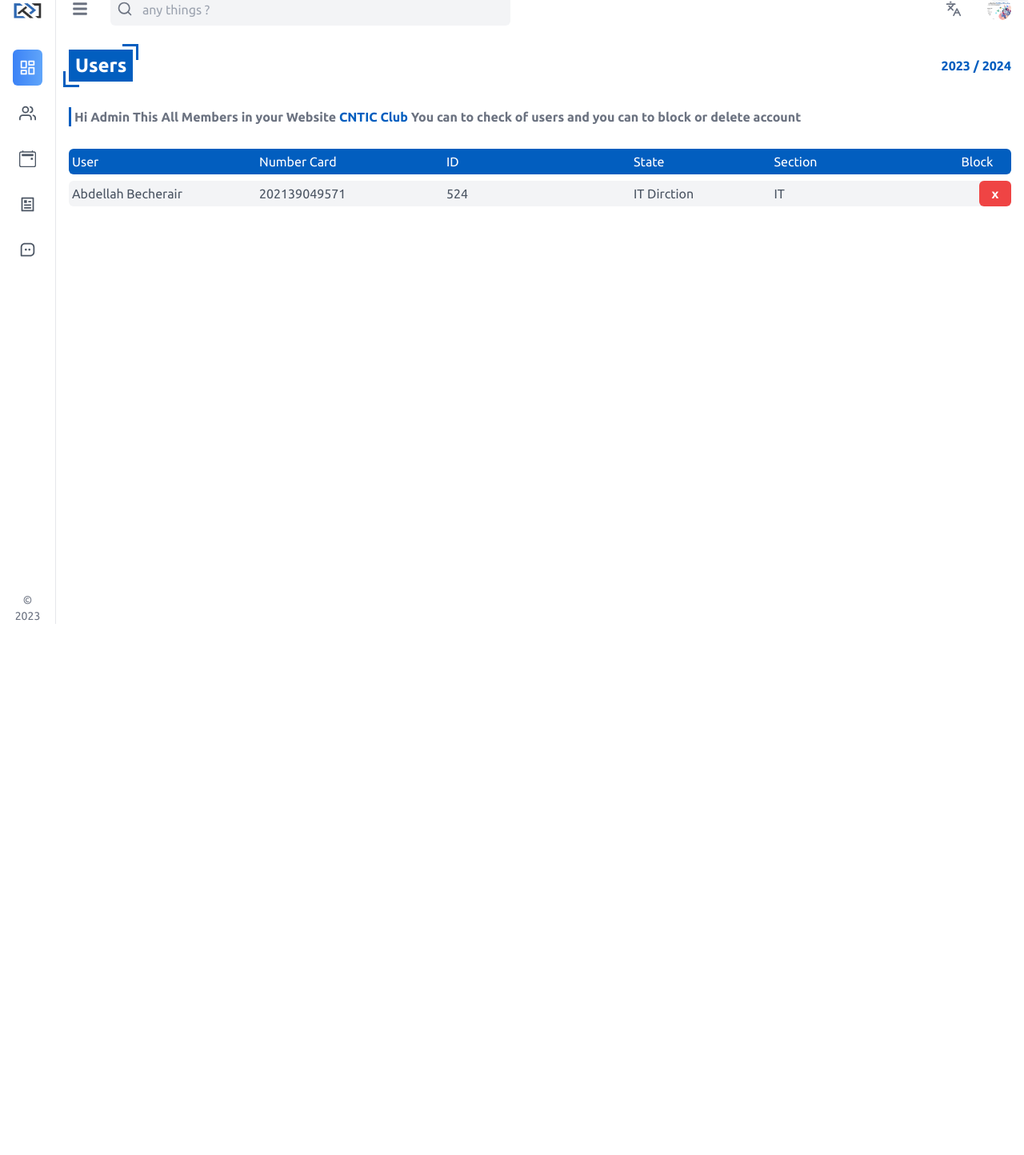
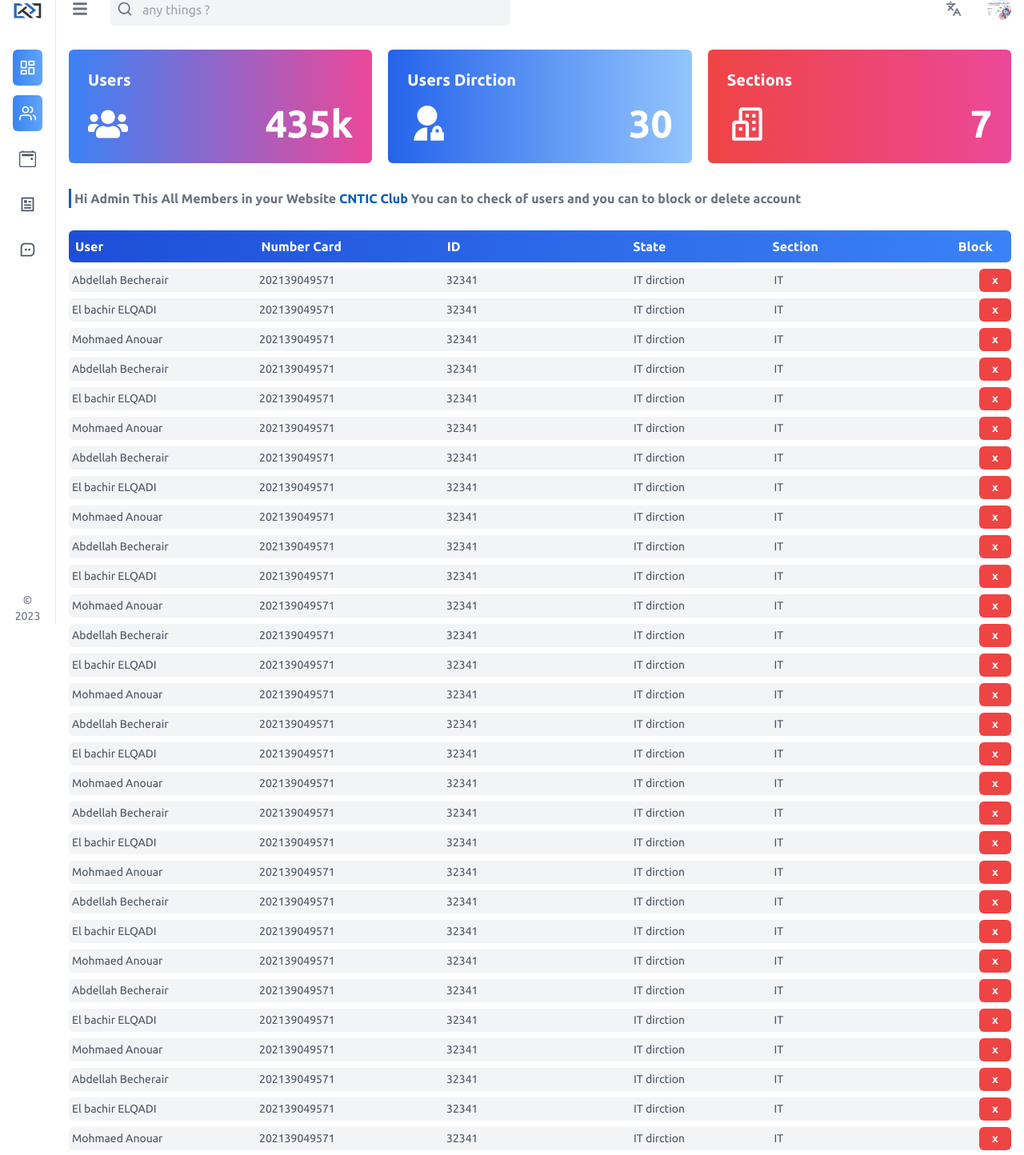
Before and after one commit to Becherair-Abdellah/CNTIC, a React (Vite) app: page /dashboard in a window 1280 px wide. Shown: the part 20-1464 px from the top of the page at 80% size. Before the commit the page ends 800 px from the top, so only its background shows below. Built offline with nearby package versions, Linux system fonts and the light colour scheme; a web font is replaced by a local one.

Commit message:
finish of User Page Component

```diff
--- /dev/null
+++ b/src/dashboard/components/Card.jsx
@@ -0,0 +1,17 @@
+import React from 'react'
+
+function Card({icon,color,title,nbr}) {
+    const style =`font-semibold p-2 md:p-6 rounded-md w-full ${color} `
+  return (
+    <div className={style}>
+    <span className='text-xl mb-4 block'>{title}</span>
+    <div className='flex justify-between'>
+        {/* <BiBuildings size={60}/> */}
+        {icon}
+        <h1 className='text-3xl md:text-5xl font-bold'>{nbr}</h1>
+    </div>
+</div>
+  )
+}
+
+export default Card
--- a/src/dashboard/components/Dashboard.jsx
+++ b/src/dashboard/components/Dashboard.jsx
@@ -22,7 +22,7 @@ function Dashboard() {
   return (
     <div className=''>
       <Signout/>
-      <header className=' select-none fixed w-full z-[1] flex justify-between items-center p-2 md:w-cuWidth md:left-[70px]'>
+      <header className=' select-none bg-white fixed w-full z-[1] flex justify-between items-center p-2 md:w-cuWidth md:left-[70px]'>
         {/* search  */}
         {/* <Search/> */}
         <div className='flex items-center gap-3'>
@@ -66,7 +66,7 @@ function Dashboard() {
       </header>
 
       <div className={styles}>
-        <Users/>
+        <Users />
       </div>
       <Aside/>
     </div>
--- a/src/dashboard/components/LinkUser.jsx
+++ b/src/dashboard/components/LinkUser.jsx
@@ -18,7 +18,7 @@ function LinksUser() {
       <NavLink to="/dashboard">
       <li className='flex items-center gap-3 p-3 px-2 text-[17px] hover:bg-gray-100  cursor-pointer rounded-md text-gray-600' ><LuLayoutDashboard size={21}/> <span className={spanStyle}>Dashboard</span></li>
       </NavLink>
-      <NavLink to="/dashboardz"><li className='flex items-center gap-3 p-3 px-2 text-[15px] hover:bg-gray-100  cursor-pointer  mb-3 rounded-md text-gray-600' ><FiUsers size={21}/> <span className={spanStyle}>Users</span></li></NavLink>
+      <NavLink to="/dashboard"><li className='flex items-center gap-3 p-3 px-2 text-[15px] hover:bg-gray-100  cursor-pointer  mb-3 rounded-md text-gray-600' ><FiUsers size={21}/> <span className={spanStyle}>Users</span></li></NavLink>
       <NavLink to="/dashboards"><li className='flex items-center gap-3 p-3 px-2 text-[15px] hover:bg-gray-100 cursor-pointer  mb-3 rounded-md text-gray-600' ><BsCalendar2Event   size={21}/><span className={spanStyle}>Events</span></li></NavLink>
       <NavLink to="/dashboarda"><li className='flex items-center gap-3 p-3 px-2 text-[15px] hover:bg-gray-100  cursor-pointer  mb-3 rounded-md text-gray-600' ><RiArticleLine   size={21} /><span className={spanStyle}>Articles</span></li></NavLink>
       <NavLink to="/dashboardq"><li className='flex items-center gap-3 p-3 px-2 text-[15px] hover:bg-gray-100  cursor-pointer  mb-3 rounded-md text-gray-600' ><BiMessageSquareDots size={21}/><span className={spanStyle}>Messages</span></li></NavLink>
--- /dev/null
+++ b/src/dashboard/components/User.jsx
@@ -0,0 +1,24 @@
+import React from 'react'
+
+function User({name,nbrcard,ID,state,section}) {
+  return (
+    <>
+       {/* user  */}
+       <li className=' grid grid-cols-manyCustom bg-gray-100 p-1 text-gray-600 rounded-md mb-2 relative text-[14px] hover:bg-gray-200  '>
+                <span>{name}</span>
+                <span>{nbrcard}</span>
+                <span>{ID}</span>
+                <span>{state}</span>
+                <span>{section}</span>
+                <span
+                    className='text-white bg-red-500 rounded-md cursor-pointer flex justify-center items-center font-bold
+                    absolute right-0 top-0 h-full w-[40px]'>
+                        x
+
+                </span>
+            </li>
+    </>
+  )
+}
+
+export default User
--- a/src/dashboard/components/Users.jsx
+++ b/src/dashboard/components/Users.jsx
@@ -1,25 +1,28 @@
 import React from 'react'
+import User from './User'
+import Card from './Card'
+import { BiBuildings } from 'react-icons/bi'
+import { FaUsers } from 'react-icons/fa'
+import { RiAdminFill } from 'react-icons/ri'
 function Users() {
   return (
-    <div className='mt-5 w-full '>
+    <div className='mt-5 w-full border-b-2 border-blue-500 '>
       {/* intro  */}
-      <div className='flex justify-between items-center w-full'>
-        <div>
-        <h1 className="text-2xl relative px-2 py-1 text-white bg-primaryColor text-center font-bold ">
-             Users
-            <span className='w-[20px] h-[3px] absolute top-[-.43rem] right-[-.43rem]  bg-primaryColor'></span>
-    <span className='w-[3px] h-[20px] absolute top-[-.43rem] right-[-.43rem] bg-primaryColor'></span>
+      <div className='flex flex-col md:flex-row md:justify-between items-center w-full gap-5'>
 
-    <span className='w-[20px] h-[3px] absolute bottom-[-.43rem] left-[-.43rem] bg-primaryColor'></span>
-    <span className='w-[3px] h-[20px] absolute bottom-[-.43rem] left-[-.43rem] bg-primaryColor'></span></h1>
-        </div>
-        <div className='text-primaryColor font-semibold'>2023 / 2024</div>
+
+        <Card icon={<FaUsers size={50}/>}  color='bg-gradient-to-r from-blue-500 to-pink-500' title='Users' nbr="435k"/>
+
+        <Card icon={<RiAdminFill size={50}/>}  color='bg-gradient-to-r from-blue-600 to-blue-300' title='Users Dirction' nbr="30"/>
+
+        <Card icon={<BiBuildings size={50}/>}  color='bg-gradient-to-r from-red-500 to-pink-500' title='Sections' nbr="7"/>
+
       </div>
       <p className='text-gray-500 text-md font-semibold mt-8 leading-6 border-l-[3px] border-primaryColor pl-3 md:pl-1'>Hi Admin This All Members in your Website <strong className='text-primaryColor'>CNTIC Club</strong> You can to check of users and you can to block or delete account </p>
       {/* users  */}
-      <div className='mt-7'>
-        <ul className='text-gray-500 '>
-            <li className=' grid grid-cols-manyCustom bg-primaryColor p-1 text-white rounded-md mb-2'>
+      <div className='mt-7 overflow-hidden overflow-x-visible'>
+        <ul className='text-gray-500 w-[850px] md:w-full'>
+            <li className=' grid grid-cols-manyCustom  p-2 text-white rounded-md mb-2 bg-gradient-to-r from-blue-700 to-blue-500    font-semibold'>
                 <span>User</span>
                 <span>Number Card</span>
                 <span>ID</span>
@@ -27,24 +30,43 @@ function Users() {
                 <span>Section</span>
                 <span>Block</span>
             </li>
-            {/* users  */}
-            <li className=' grid grid-cols-manyCustom bg-gray-100 p-1 text-gray-600 rounded-md mb-2 relative'>
-                <span>Abdellah Becherair</span>
-                <span>202139049571</span>
-                <span>524</span>
-                <span>IT Dirction</span>
-                <span>IT</span>
-                <span
-                    className='text-white bg-red-500 rounded-md cursor-pointer flex justify-center items-center font-bold
-                    absolute right-0 top-0 h-full w-[40px]'>
-                        x
+           <User name="Abdellah Becherair" nbrcard={202139049571} ID={32341} state="IT dirction" section="IT"/>
+           <User name="El bachir ELQADI" nbrcard={202139049571} ID={32341} state="IT dirction" section="IT"/>
+           <User name="Mohmaed Anouar" nbrcard={202139049571} ID={32341} state="IT dirction" section="IT"/>
+           <User name="Abdellah Becherair" nbrcard={202139049571} ID={32341} state="IT dirction" section="IT"/>
+           <User name="El bachir ELQADI" nbrcard={202139049571} ID={32341} state="IT dirction" section="IT"/>
+           <User name="Mohmaed Anouar" nbrcard={202139049571} ID={32341} state="IT dirction" section="IT"/>
+           <User name="Abdellah Becherair" nbrcard={202139049571} ID={32341} state="IT dirction" section="IT"/>
+           <User name="El bachir ELQADI" nbrcard={202139049571} ID={32341} state="IT dirction" section="IT"/>
+           <User name="Mohmaed Anouar" nbrcard={202139049571} ID={32341} state="IT dirction" section="IT"/>
+           <User name="Abdellah Becherair" nbrcard={202139049571} ID={32341} state="IT dirction" section="IT"/>
+           <User name="El bachir ELQADI" nbrcard={202139049571} ID={32341} state="IT dirction" section="IT"/>
+           <User name="Mohmaed Anouar" nbrcard={202139049571} ID={32341} state="IT dirction" section="IT"/>
+           <User name="Abdellah Becherair" nbrcard={202139049571} ID={32341} state="IT dirction" section="IT"/>
+           <User name="El bachir ELQADI" nbrcard={202139049571} ID={32341} state="IT dirction" section="IT"/>
+           <User name="Mohmaed Anouar" nbrcard={202139049571} ID={32341} state="IT dirction" section="IT"/>
+           <User name="Abdellah Becherair" nbrcard={202139049571} ID={32341} state="IT dirction" section="IT"/>
+           <User name="El bachir ELQADI" nbrcard={202139049571} ID={32341} state="IT dirction" section="IT"/>
+           <User name="Mohmaed Anouar" nbrcard={202139049571} ID={32341} state="IT dirction" section="IT"/>
+           <User name="Abdellah Becherair" nbrcard={202139049571} ID={32341} state="IT dirction" section="IT"/>
+           <User name="El bachir ELQADI" nbrcard={202139049571} ID={32341} state="IT dirction" section="IT"/>
+           <User name="Mohmaed Anouar" nbrcard={202139049571} ID={32341} state="IT dirction" section="IT"/>
+           <User name="Abdellah Becherair" nbrcard={202139049571} ID={32341} state="IT dirction" section="IT"/>
+           <User name="El bachir ELQADI" nbrcard={202139049571} ID={32341} state="IT dirction" section="IT"/>
+           <User name="Mohmaed Anouar" nbrcard={202139049571} ID={32341} state="IT dirction" section="IT"/>
+           <User name="Abdellah Becherair" nbrcard={202139049571} ID={32341} state="IT dirction" section="IT"/>
+           <User name="El bachir ELQADI" nbrcard={202139049571} ID={32341} state="IT dirction" section="IT"/>
+           <User name="Mohmaed Anouar" nbrcard={202139049571} ID={32341} state="IT dirction" section="IT"/>
+           <User name="Abdellah Becherair" nbrcard={202139049571} ID={32341} state="IT dirction" section="IT"/>
+           <User name="El bachir ELQADI" nbrcard={202139049571} ID={32341} state="IT dirction" section="IT"/>
+           <User name="Mohmaed Anouar" nbrcard={202139049571} ID={32341} state="IT dirction" section="IT"/>
+           <User name="Abdellah Becherair" nbrcard={202139049571} ID={32341} state="IT dirction" section="IT"/>
+           <User name="El bachir ELQADI" nbrcard={202139049571} ID={32341} state="IT dirction" section="IT"/>
+           <User name="Mohmaed Anouar" nbrcard={202139049571} ID={32341} state="IT dirction" section="IT"/>
 
-                </span>
-            </li>
+
         </ul>
       </div>
-      {/* statistics */}
-      <div></div>
     </div>
   )
 }
```
